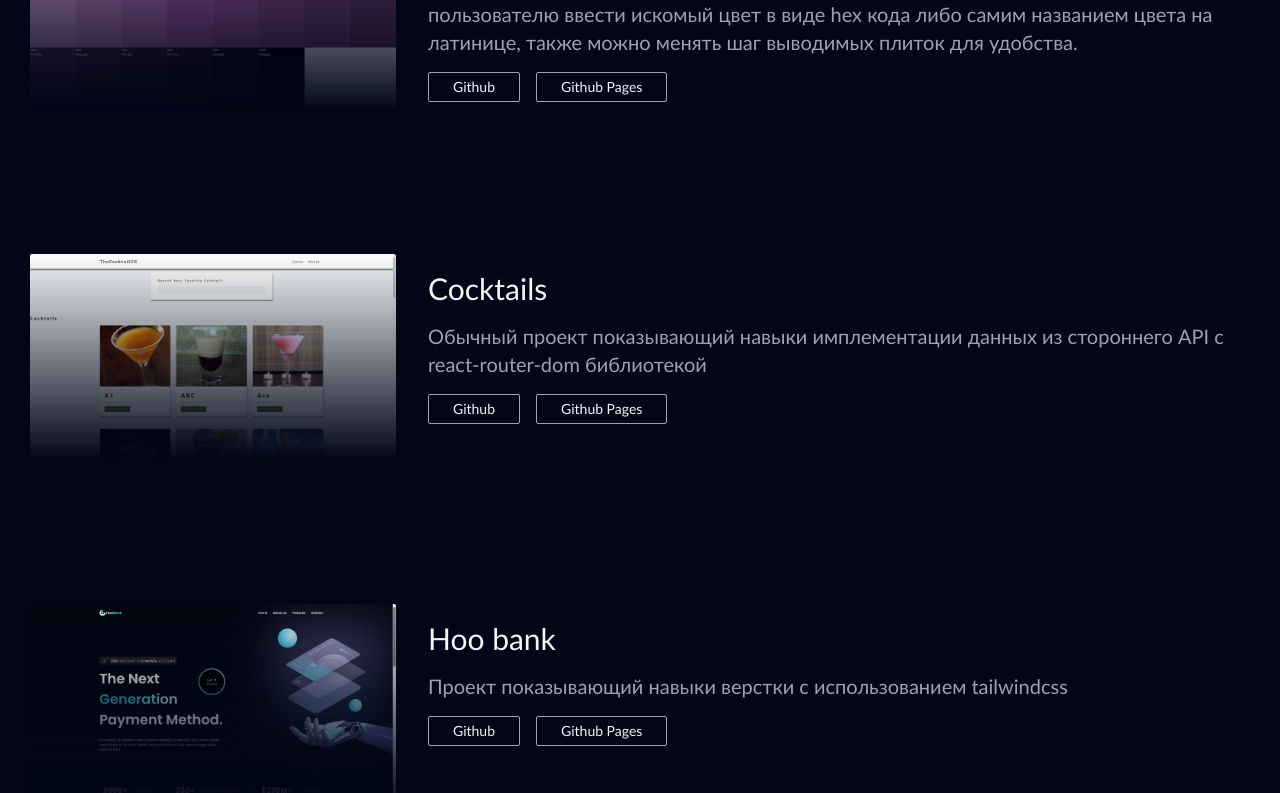
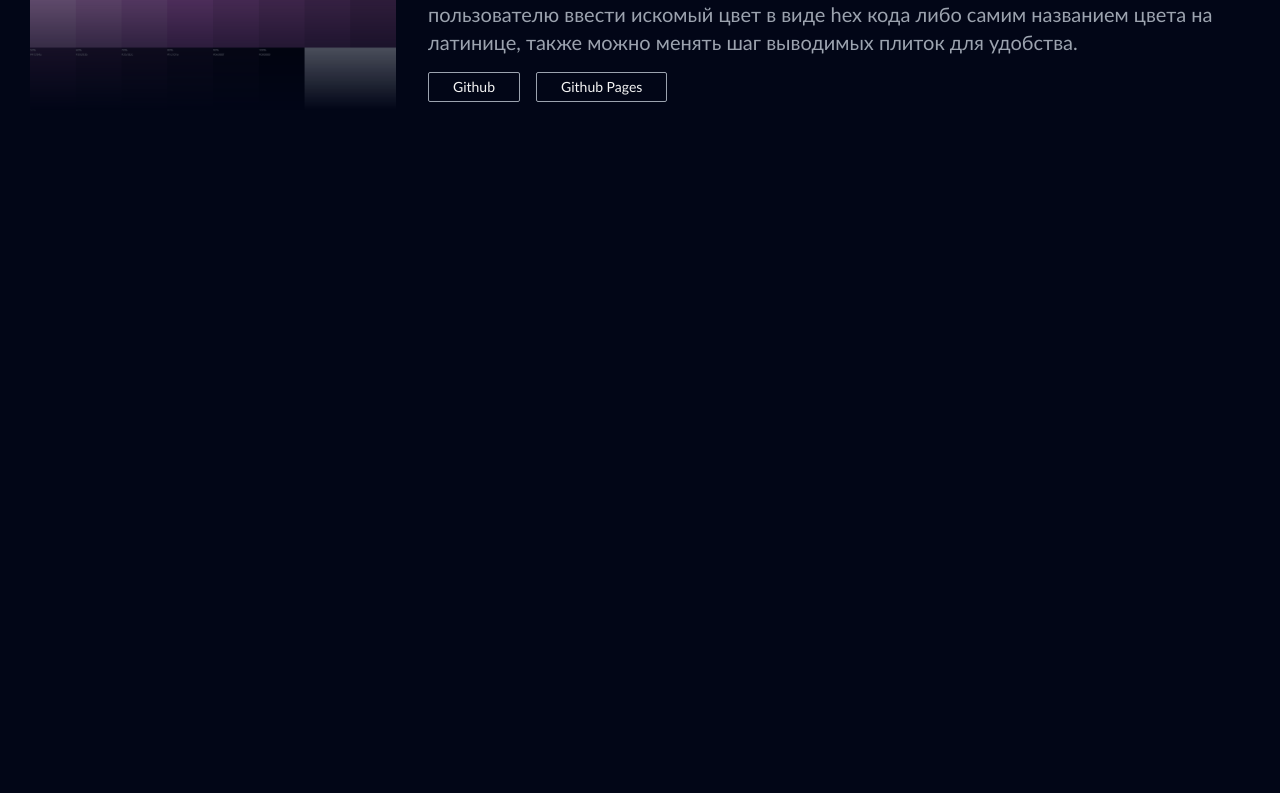
Before and after one commit to AzloRog/ptf-unity, a React (Vite) app: page / in a window 1280 px wide. Shown: the part 2772-3565 px from the top of the page. After the commit the page ends 3122 px from the top, so only its background shows below. Built offline with nearby package versions, Linux system fonts and the light colour scheme.

Commit message:
update projects section

```diff
--- a/src/constants/projects.ts
+++ b/src/constants/projects.ts
@@ -20,7 +20,7 @@ const projects: Project[] = [
     id: 0,
     title: "Social App",
     description:
-      "Мой последний проект, социальная сеть, подробнее о проекте написано в нем же в первом посте.",
+      "Мой последний проект, социальная сеть, подробнее о проекте написано в нем же в первом посте, для регистрации можно использовать рандомный email (подтверждение не требуется)",
     image: socialApp,
     githubLink: "https://github.com/AzloRog/sls-app",
     githubPagesLink: "https://azlorog.github.io/sls-app/",
@@ -44,38 +44,6 @@ const projects: Project[] = [
     githubLink: "https://github.com/AzloRog/color-generator",
     githubPagesLink: "https://azlorog.github.io/color-generator/",
   },
-  {
-    id: 3,
-    title: "Cocktails",
-    description: `Обычный проект показывающий навыки имплементации данных из стороннего API с react-router-dom библиотекой`,
-    image: cocktailsImage,
-    githubLink: "https://github.com/AzloRog/cocktails",
-    githubPagesLink: "https://azlorog.github.io/cocktails/",
-  },
-  {
-    id: 4,
-    title: "Hoo bank",
-    description: `Проект показывающий навыки верстки с использованием tailwindcss`,
-    image: hooBankImage,
-    githubLink: "https://github.com/AzloRog/hoo-bank",
-    githubPagesLink: "https://azlorog.github.io/hoo-bank/",
-  },
-  {
-    id: 5,
-    title: "Slider",
-    description: `Слайдер реализованный на ванильном React`,
-    image: sliderImage,
-    githubLink: "https://github.com/AzloRog/slider",
-    githubPagesLink: "https://azlorog.github.io/slider/",
-  },
-  {
-    id: 6,
-    title: "Menu",
-    description: `Базовый React сайт с выводом информации из стороннего API`,
-    image: menuImage,
-    githubLink: "https://github.com/AzloRog/menu-app",
-    githubPagesLink: "https://azlorog.github.io/menu-app/",
-  },
 ];
 
 export default projects;
```
